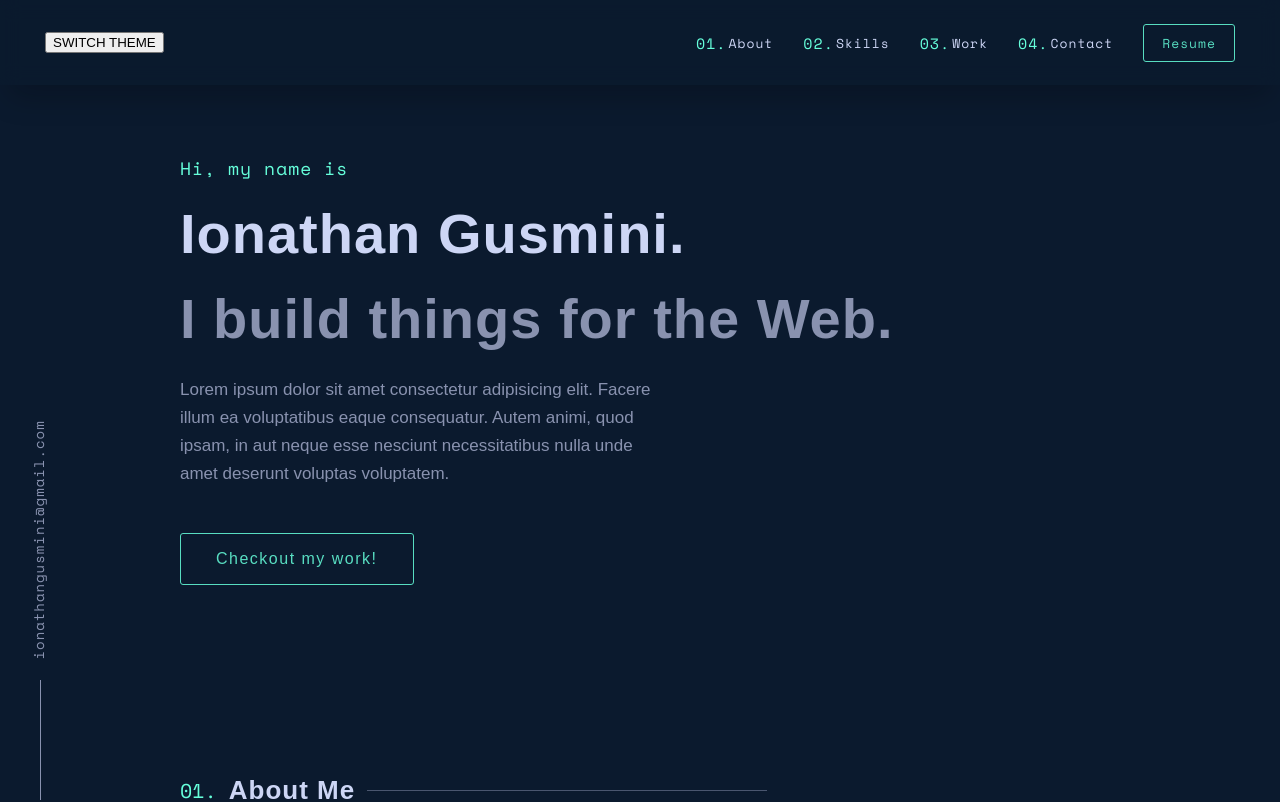
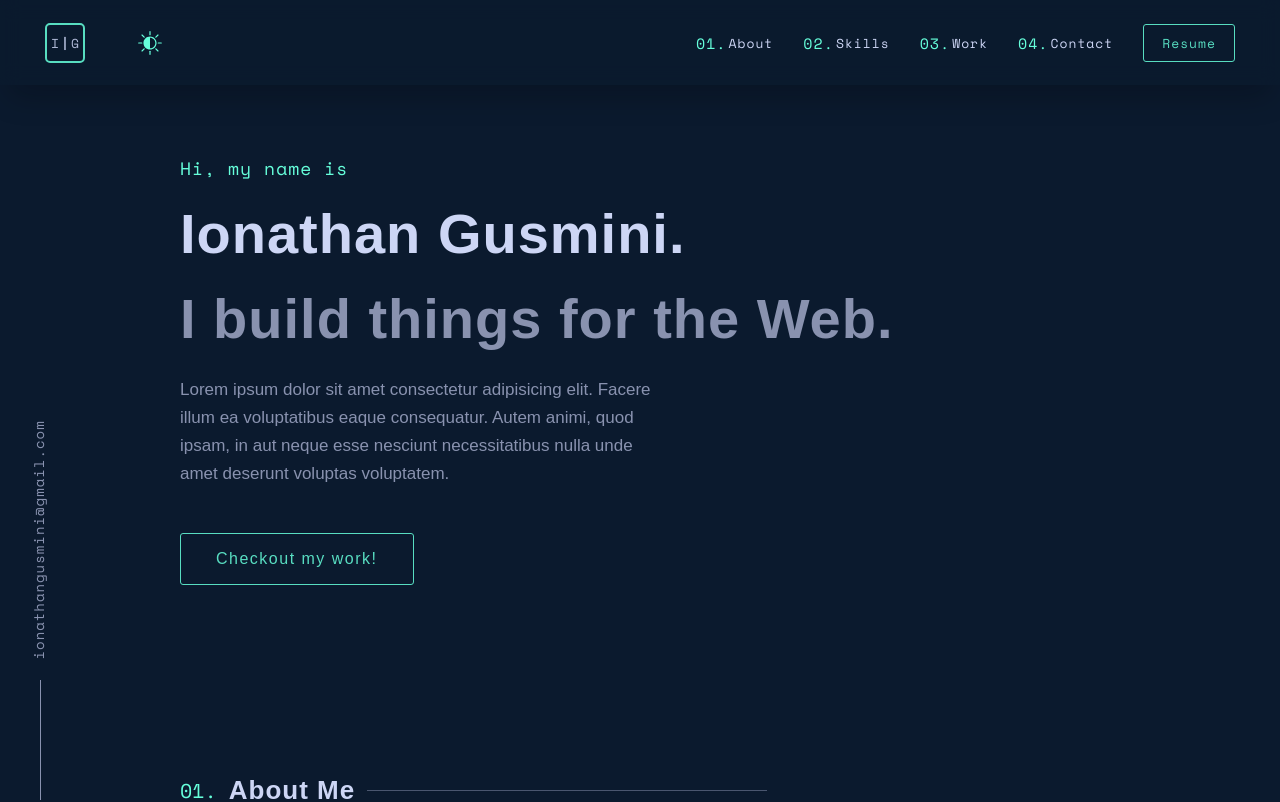
Before and after one commit to IonathanG/portfolio_dev, a React (Create React App) app: page / in a window 1280 px wide. Shown: the top 802 px of the page. Built offline with nearby package versions, Linux system fonts and the light colour scheme.

Commit message:
light/dark mode added v3

```diff
--- a/src/components/Navbar.jsx
+++ b/src/components/Navbar.jsx
@@ -138,11 +138,24 @@ const Navbar = ({ aboutRef, skillsRef, workRef, contactRef }) => {
           darkTheme ? "" : "Navbar_light"
         } `}
       >
-        <div className="Navbar__theme">
-          <button className="switch-theme" onClick={switchTheme}>
-            SWITCH THEME
-          </button>
+        <div className="Navbar__left">
+          {/* <img className="logo" src="/logo/logo.svg" alt="logo" /> */}
+          <div className="logo" alt="logo">
+            <span>I</span>
+            <span>|</span>
+            <span>G</span>
+          </div>
+
+          <div className="switch-theme" onClick={switchTheme}>
+            <img
+              src={`${
+                !darkTheme ? "/icons/dark_icon.svg" : "/icons/bright_icon.svg"
+              }`}
+              alt="color_theme_icon"
+            />
+          </div>
         </div>
+
         <div className="Navbar__menu">
           <div className="menu-hamburger" onClick={handleMenu} ref={btnRef}>
             <div className={`slice ${showMenu ? "top" : ""}`}></div>
--- a/src/styles/_settings.scss
+++ b/src/styles/_settings.scss
@@ -22,7 +22,7 @@ $sub_grey: rgb(137, 146, 175);
 $navBar_background: rgba(11, 26, 46, 0.77);
 
 //----- LIGHT THEME -----
-$mainGreen_light: #7f00df;
+$mainGreen_light: rgb(127, 0, 223);
 $greenishBackground_light: rgba(169, 221, 236, 0.2);
 $brightGreen_light: rgb(117, 1, 206);
 
--- a/src/styles/components/_navbar.scss
+++ b/src/styles/components/_navbar.scss
@@ -21,11 +21,53 @@
     padding: 0 45px;
   }
 
-  &__theme {
-    cursor: pointer;
+  &__left {
+    display: flex;
+    align-items: center;
+    gap: 40px;
+    transition: 0.3s ease;
+
+    .logo {
+      cursor: pointer;
+      width: 38px;
+      height: 38px;
+      padding: 18px;
+
+      border: 2px solid $mainGreen;
+      border-radius: 5px;
+
+      display: flex;
+      justify-content: center;
+      align-items: center;
+      gap: 2px;
+
+      transition: 0.3s ease;
+      opacity: 0.85;
+
+      span {
+        font-family: "Space Mono", monospace;
+        font-size: 13px;
+      }
+
+      span:nth-child(2) {
+        font-weight: 700;
+      }
+
+      &:hover {
+        //border: 2px solid $mainGrey;
+        background-color: $green_overlay;
+      }
+    }
+
     .switch-theme {
-      // height: 100%;
-      // width: 45px;
+      cursor: pointer;
+      width: 50px;
+      height: 50px;
+      transition: 0.4s ease-out;
+
+      &:hover {
+        opacity: 0.75;
+      }
     }
   }
 
@@ -190,6 +232,17 @@
   box-shadow: rgba(2, 1, 6, 0.256) 0px 20px 30px -10px;
   background-color: $navBar_background_light;
 
+  .Navbar__left {
+    .logo {
+      border: 2px solid $mainGreen_light;
+
+      &:hover {
+        //border: 2px solid $mainGrey_light;
+        background-color: $green_overlay_light;
+      }
+    }
+  }
+
   .Navbar__menu {
     .menu-hamburger {
       .slice {
```
Also changed, not shown: public/icons/bright_icon.svg (added), public/icons/dark_icon.svg (added).
